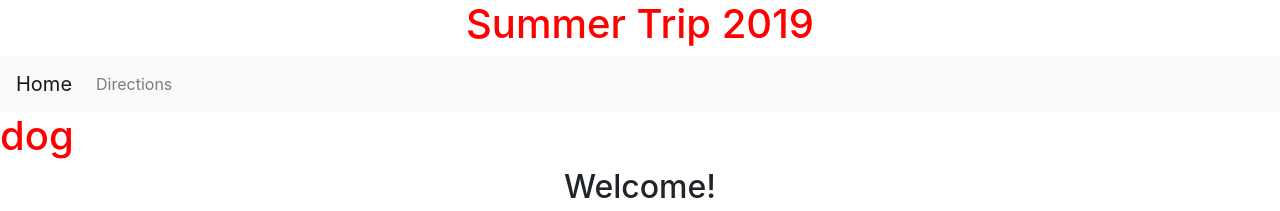
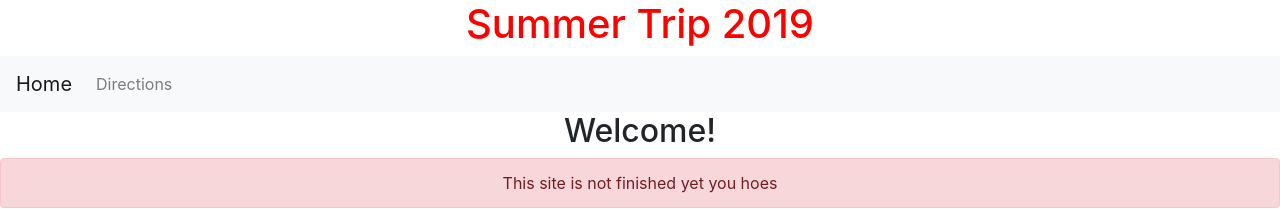
Before and after one commit to ZacharyBerg/Summer2019, a plain HTML site: page index.html in a window 1280 px wide. Shown: the top 211 px of the page. Drawn offline with nearby package versions, Linux system fonts and the light colour scheme.

Commit message:
Update index.html

```diff
--- a/index.html
+++ b/index.html
@@ -26,7 +26,6 @@
     </div>
   </div>
     </nav>
-    <h1>dog</h1>
     <h2 align="center"> Welcome! </h2>
     <div style="text-align:center">
     <div class="alert alert-danger" role="alert">
```
